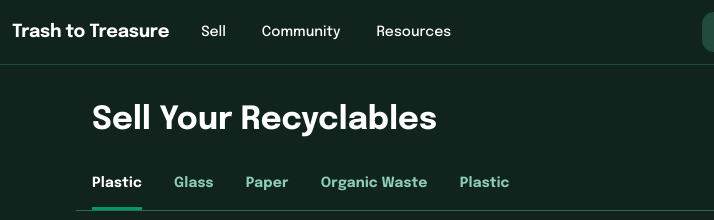
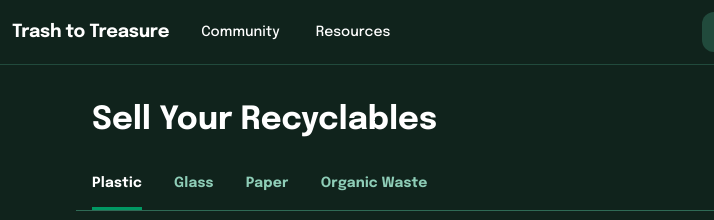
Before and after one commit to chaitanya07c/Trash-to-Treasure, a website: page TRASH-TO-TRESURE/public/sell.html in a window 1280 px wide. Shown: the top 220 px of the page, 84-798 px from the left. Drawn offline with nearby package versions, Linux system fonts and the light colour scheme; no server answers.

Commit message:
Update files after initial push

```diff
--- a/TRASH-TO-TRESURE/public/sell.html
+++ b/TRASH-TO-TRESURE/public/sell.html
@@ -257,9 +257,6 @@
             <div class="flex items-center gap-9">
               <a
                 class="text-white text-sm font-medium leading-normal"
-                href="sell.html"
-                >Sell</a
-              >
               <a
                 class="text-white text-sm font-medium leading-normal"
                 href="community.html"
@@ -411,16 +408,7 @@
                     Organic Waste
                   </p>
                 </a>
-                <a
-                  class="flex flex-col items-center justify-center border-b-[3px] border-b-transparent text-[#8ecdb7] pb-[13px] pt-4"
-                  href="plastic.html"
-                >
-                  <p
-                    class="text-[#8ecdb7] text-sm font-bold leading-normal tracking-[0.015em]"
-                  >
-                    Plastic
-                  </p>
-                </a>
+
               </div>
             </div>
             <h2
```
Also changed, not shown: TRASH-TO-TRESURE/public/list.html (+0 -2 lines).
